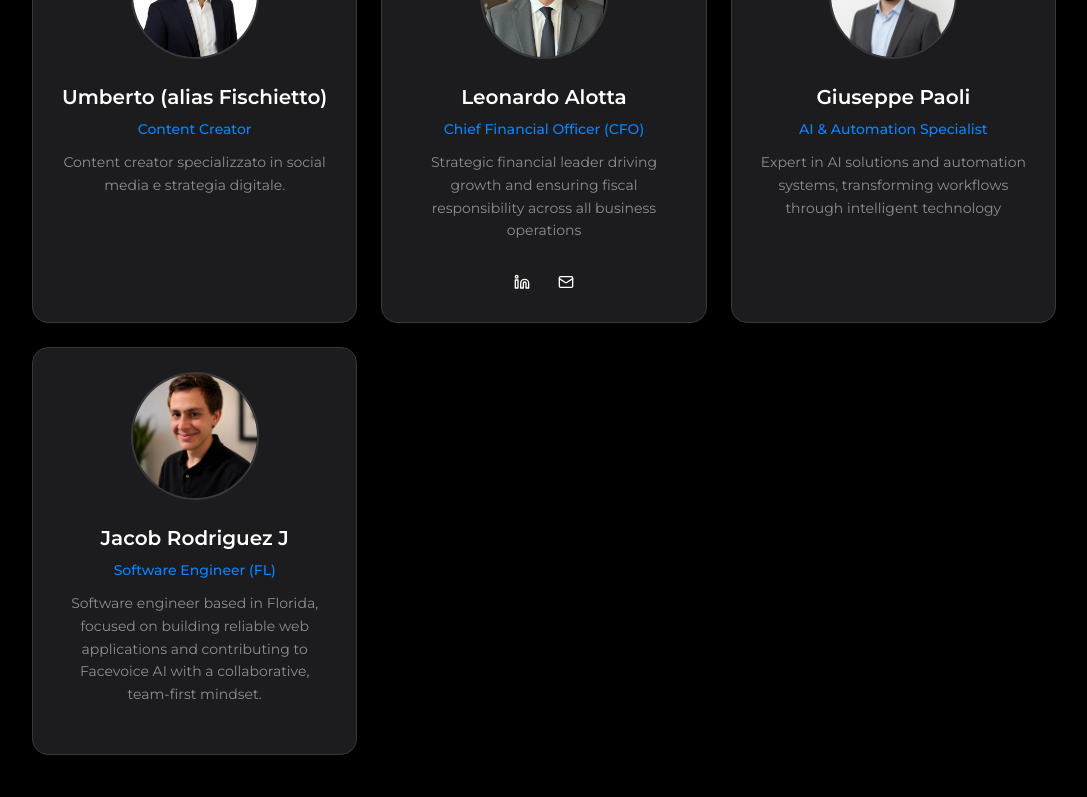
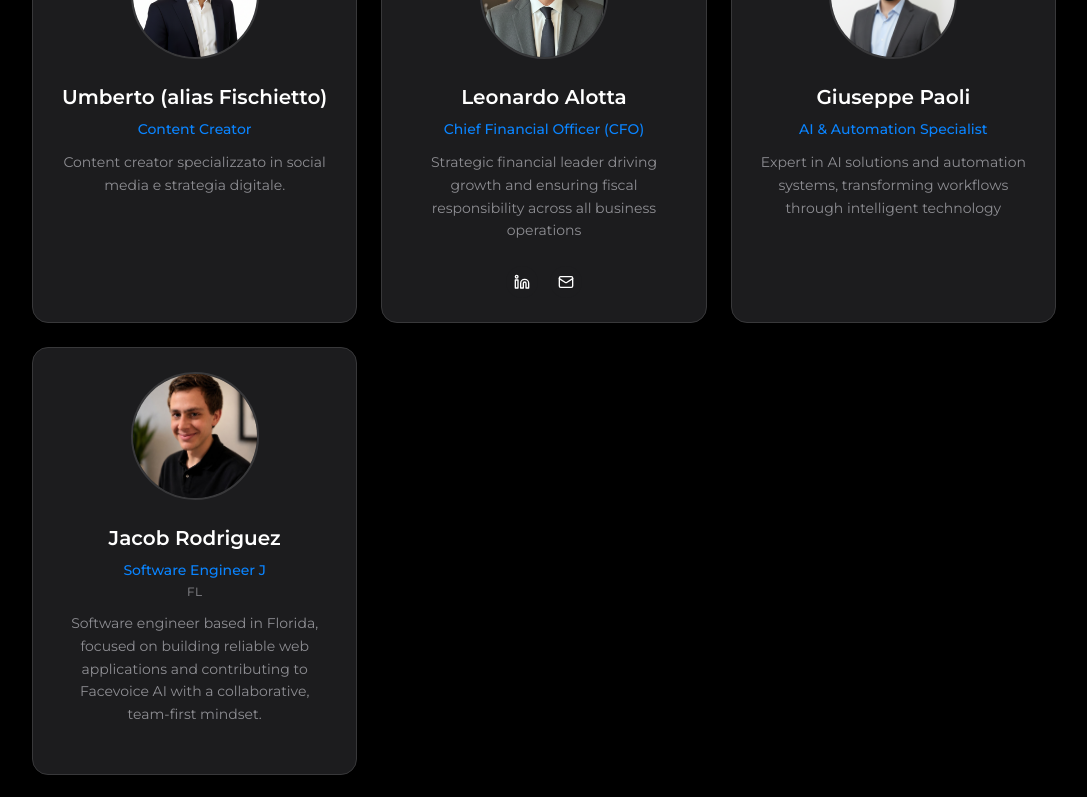
Before and after one commit to LCtech96/Facevoice.AI, a Next.js app: page /team in a window 1280 px wide. Shown: the part 871-1668 px from the top of the page, without its empty margins (96-1183 px from the left). Built offline with nearby package versions, Linux system fonts and the light colour scheme; no server answers; the database is empty.

Commit message:
Format Jacob Rodriguez role as Software Engineer J with FL below
Move the J from the name into the role title and display FL as a subtitle under the role.

Co-authored-by: LCtech96 <LCtech96@users.noreply.github.com>

```diff
--- a/app/api/team/reinsert/route.ts
+++ b/app/api/team/reinsert/route.ts
@@ -58,8 +58,8 @@ const teamMembers = [
     image_url: '/team/Giuseppe professionale fv.png',
   },
   {
-    name: 'Jacob Rodriguez J',
-    role: 'Software Engineer (FL)',
+    name: 'Jacob Rodriguez',
+    role: 'Software Engineer J',
     description:
       'Software engineer based in Florida, focused on building reliable web applications and contributing to Facevoice AI with a collaborative, team-first mindset.',
     email: null,
@@ -93,6 +93,9 @@ export async function POST(request: NextRequest) {
       const lookupNames = [member.name]
       if (member.name === 'Giuseppe Paoli') {
         lookupNames.push('Giuseppe Delli Paoli')
+      }
+      if (member.name === 'Jacob Rodriguez') {
+        lookupNames.push('Jacob Rodriguez J')
       }
 
       const existingMembers: { id: number; name: string }[] = []
--- a/components/Team.tsx
+++ b/components/Team.tsx
@@ -11,6 +11,7 @@ interface TeamMember {
   id: number
   name: string
   role: string
+  role_subtitle?: string | null
   image_url: string | null
   description: string | null
   email: string | null
@@ -104,8 +105,9 @@ const FALLBACK_TEAM_MEMBERS: TeamMember[] = [
   },
   {
     id: 7,
-    name: 'Jacob Rodriguez J',
-    role: 'Software Engineer (FL)',
+    name: 'Jacob Rodriguez',
+    role: 'Software Engineer J',
+    role_subtitle: 'FL',
     description:
       'Software engineer based in Florida, focused on building reliable web applications and contributing to Facevoice AI with a collaborative, team-first mindset.',
     email: null,
@@ -123,6 +125,7 @@ type TeamOrderEntry = {
   aliases?: string[]
   displayName?: string
   role?: string
+  roleSubtitle?: string | null
   linkedin?: string | null
 }
 
@@ -139,7 +142,13 @@ const TEAM_ORDER: TeamOrderEntry[] = [
     role: 'AI & Automation Specialist',
     linkedin: null,
   },
-  { key: 'jacob rodriguez j', displayName: 'Jacob Rodriguez J', role: 'Software Engineer (FL)' },
+  {
+    key: 'jacob rodriguez',
+    aliases: ['jacob rodriguez j'],
+    displayName: 'Jacob Rodriguez',
+    role: 'Software Engineer J',
+    roleSubtitle: 'FL',
+  },
 ]
 
 const MEMBER_TRANSLATION_KEYS: Record<string, { role?: string; description?: string }> = {
@@ -196,6 +205,8 @@ const applyTeamOrdering = (members: TeamMember[]) => {
         id: index + 1,
         name: entry.displayName || candidate.name,
         role: entry.role || candidate.role,
+        role_subtitle:
+          entry.roleSubtitle !== undefined ? entry.roleSubtitle : candidate.role_subtitle,
         linkedin: entry.linkedin !== undefined ? entry.linkedin : candidate.linkedin,
       })
     }
@@ -426,9 +437,16 @@ export default function Team() {
                       </div>
                     )}
                   </div>
-                  <p className="text-[var(--accent-blue)] mb-3 font-medium text-sm">
-                    {getMemberRole(member, t)}
-                  </p>
+                  <div className="mb-3">
+                    <p className="text-[var(--accent-blue)] font-medium text-sm">
+                      {getMemberRole(member, t)}
+                    </p>
+                    {member.role_subtitle && (
+                      <p className="text-[var(--text-secondary)] text-xs mt-1 tracking-wide">
+                        {member.role_subtitle}
+                      </p>
+                    )}
+                  </div>
                   <p className="text-[var(--text-secondary)] mb-6 text-sm leading-relaxed min-h-[3rem]">
                     {getMemberDescription(member, t)}
                   </p>
```
